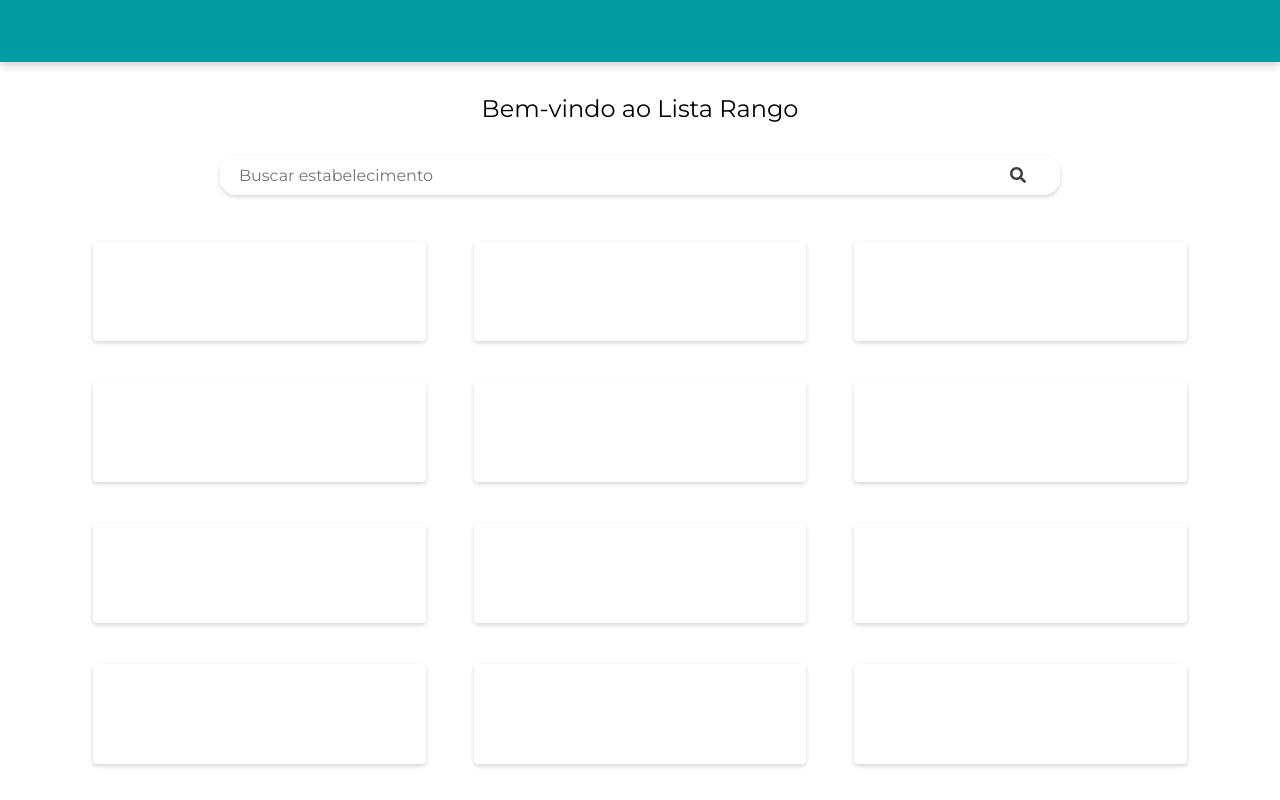
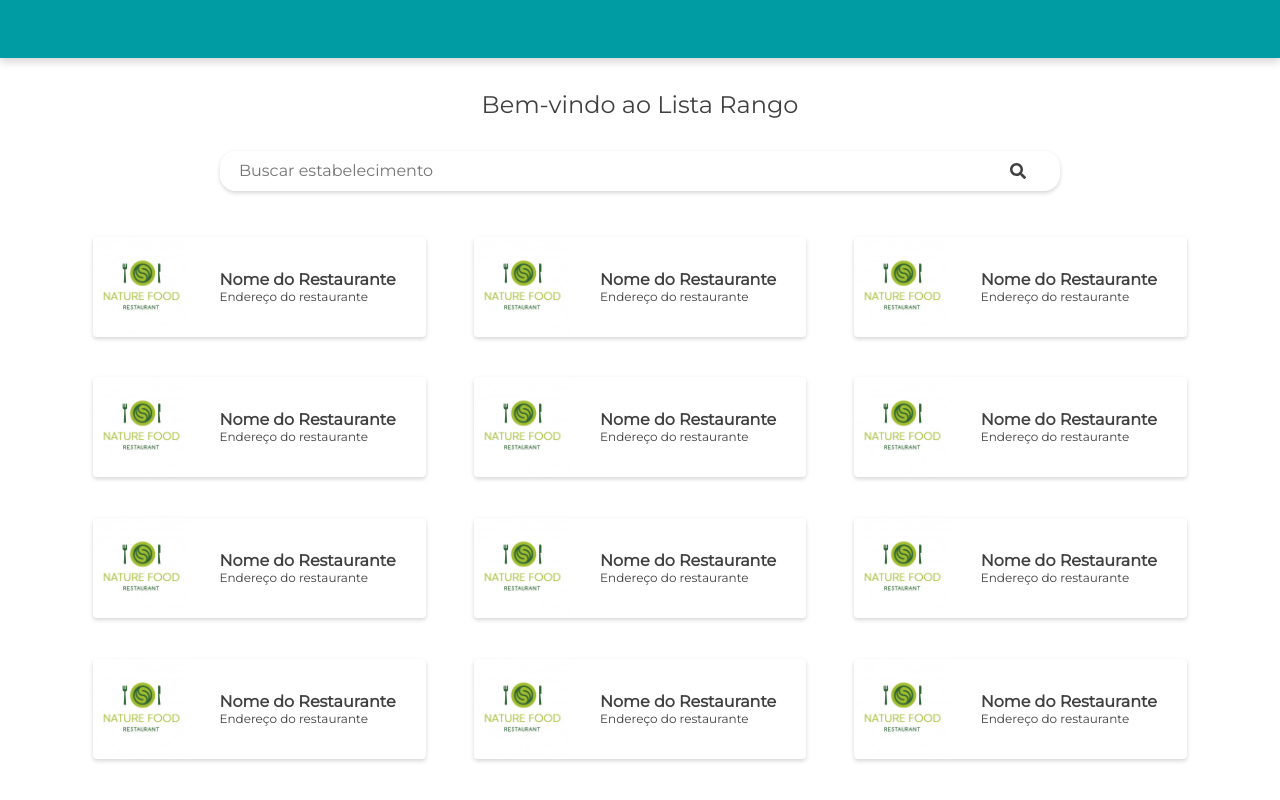
Before and after one commit to ojhones/lista-rango, a Next.js app: page / in a window 1280 px wide. Built offline with nearby package versions, Linux system fonts and the light colour scheme.

Commit message:
completed the component structure EstablishmentCard

```diff
--- a/src/components/EstablishmentCard/index.tsx
+++ b/src/components/EstablishmentCard/index.tsx
@@ -3,7 +3,19 @@
 export function EstablishmentCard() {
   return (
     <S.Container>
+      <S.ContentLeft>
+        <img src="/png/nature.png" alt="Nature Food" />
+      </S.ContentLeft>
 
+      <S.ContentRight>
+        <S.StablishmentTitle>
+          Nome do Restaurante
+        </S.StablishmentTitle>
+
+        <S.StablishmentAddress>
+          Endereço do restaurante
+        </S.StablishmentAddress>
+      </S.ContentRight>
     </S.Container>
   )
 }
--- a/src/components/EstablishmentCard/styles.ts
+++ b/src/components/EstablishmentCard/styles.ts
@@ -8,4 +8,39 @@
   max-width: 22.9375;
   border-radius: 4px;
   box-shadow: 0px 2px 4px ${colors.gray300};
+
+  display: flex;
+  align-items: center;
+  justify-content: center;
 `;
+
+export const ContentLeft = styled.div`
+  width: 6.25rem;
+  height: 6.25rem;
+
+  img{
+    width: 97%;
+    height: auto;
+
+    object-fit: contain;
+  }
+`
+
+export const ContentRight = styled.div`
+  flex: 1;
+  padding: 2rem 1.65rem;
+`
+
+export const StablishmentTitle = styled.h3`
+  font-size: 1rem;
+  text-align: left;
+  letter-spacing: 0px;
+  color: ${colors.black};
+`
+
+export const StablishmentAddress = styled.p`
+  font-size: 0.75rem;
+  text-align: left;
+  letter-spacing: 0px;
+  color: ${colors.black};
+`
--- a/src/components/Header/styles.ts
+++ b/src/components/Header/styles.ts
@@ -4,7 +4,7 @@
 
 export const Container = styled.header`
   width: 100vw;
-  height: 3.875rem;
+  height: 3.6rem;
 
   display: flex;
   align-items: center;
@@ -17,5 +17,5 @@
 export const Wrapper = styled.div`
   width: 100%;
   max-width: 1366px;
-  height: 3.875rem;
+  height: 3.6rem;
 `;
--- a/src/styles/pages/index.ts
+++ b/src/styles/pages/index.ts
@@ -1,4 +1,6 @@
 import styled from 'styled-components';
+
+import colors from '../colors';
 
 export const Container = styled.main`
   width: 100vw;
@@ -26,11 +28,12 @@
 
   font-weight: 300;
   font-size: 1.5rem;
+  color: ${colors.black};
 `;
 
 export const WrapperContent = styled.section`
   width: 100%;
-  padding: 2.87rem 5.8125rem 0 5.8125rem;
+  padding: 2.87rem 5.8125rem 0.5rem 5.8125rem;
 
   display: grid;
   gap: 2.56rem 3rem;
```
Also changed, not shown: public/png/nature.png (added), public/vercel.svg (deleted).
